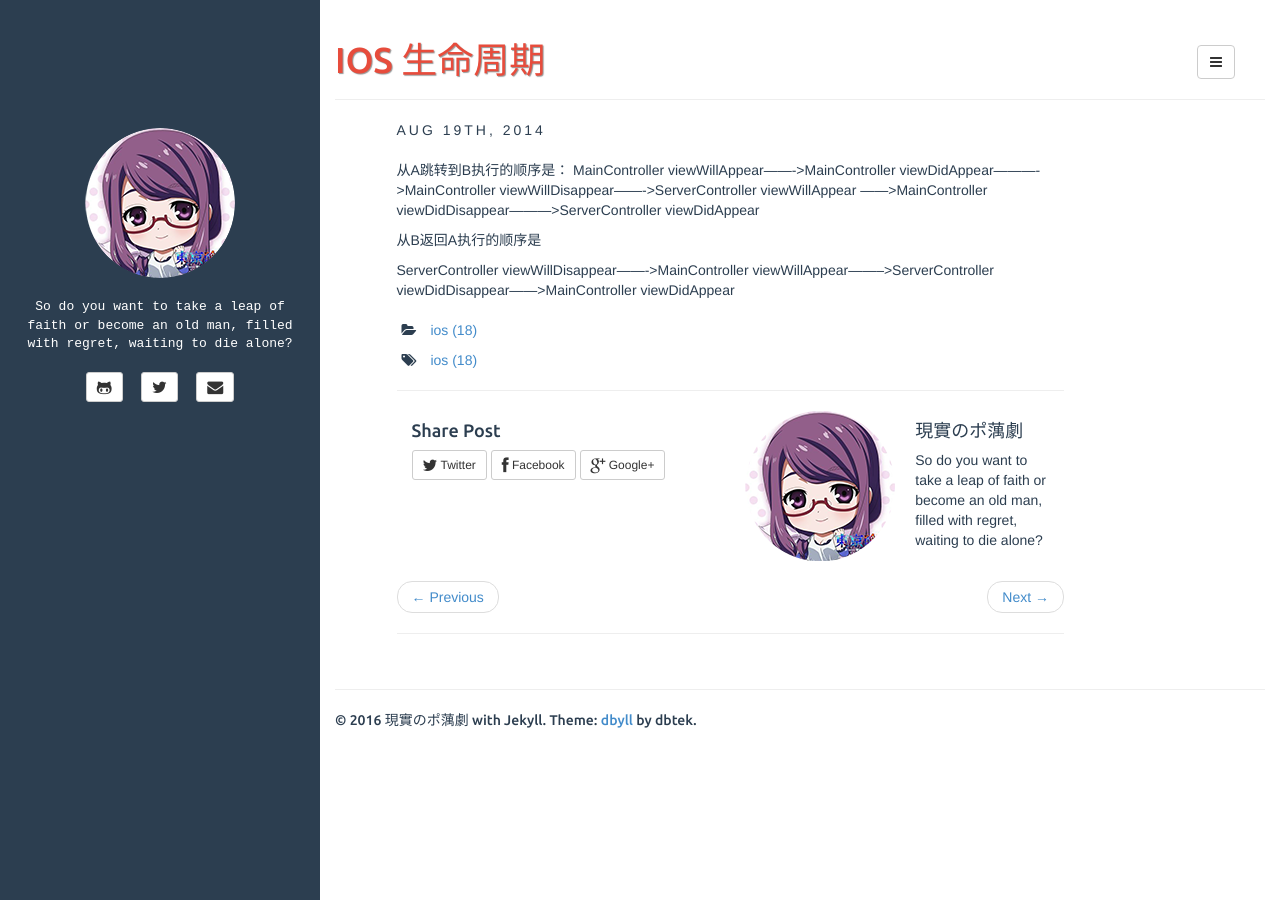
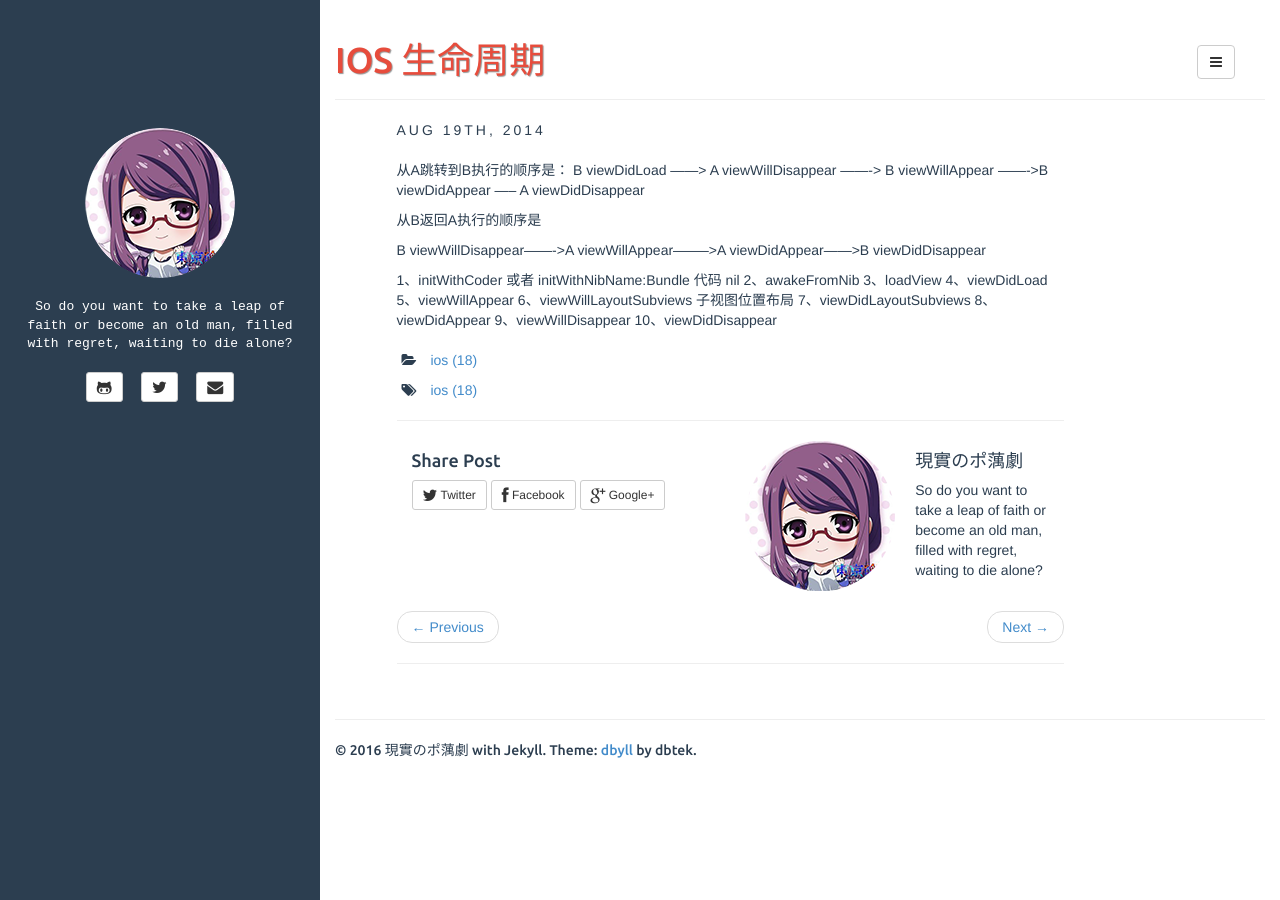
Before and after one commit to plusyu/plusyu.github.io, a Jekyll site: the page built from _posts/2014-08-19-ViewController生命周期.md, in a window 1280 px wide. Built offline with Jekyll 4.4.1, drawn with Linux system fonts in a browser that asks for light colours.

Commit message:
Update 2014-08-19-ViewController生命周期.md

```diff
--- a/_posts/2014-08-19-ViewController生命周期.md
+++ b/_posts/2014-08-19-ViewController生命周期.md
@@ -7,9 +7,21 @@ description: ios 生命周期
 ---
 
 从A跳转到B执行的顺序是：
-MainController  viewWillAppear------->MainController viewDidAppear---------->MainController  viewWillDisappear------->ServerController  viewWillAppear
------->MainController  viewDidDisappear--------->ServerController  viewDidAppear
+B viewDidLoad ------> A viewWillDisappear -------> B viewWillAppear ------->B viewDidAppear ----- A viewDidDisappear
 
 从B返回A执行的顺序是
 
-ServerController  viewWillDisappear------->MainController  viewWillAppear-------->ServerController  viewDidDisappear------>MainController viewDidAppear
+ B viewWillDisappear------->A  viewWillAppear-------->A  viewDidAppear------>B viewDidDisappear
+
+
+
+1、initWithCoder 或者 initWithNibName:Bundle  代码 nil
+2、awakeFromNib
+3、loadView
+4、viewDidLoad
+5、viewWillAppear
+6、viewWillLayoutSubviews  子视图位置布局
+7、viewDidLayoutSubviews
+8、viewDidAppear
+9、viewWillDisappear
+10、viewDidDisappear
```
